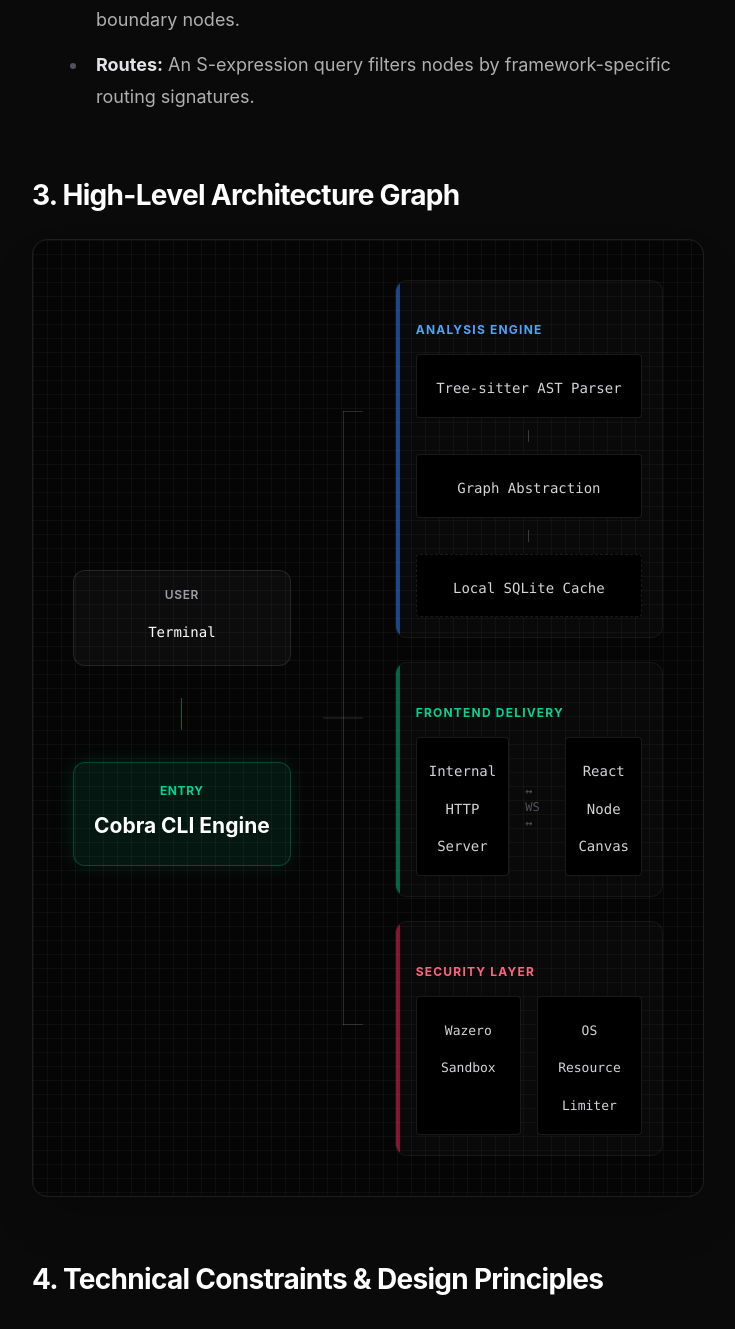
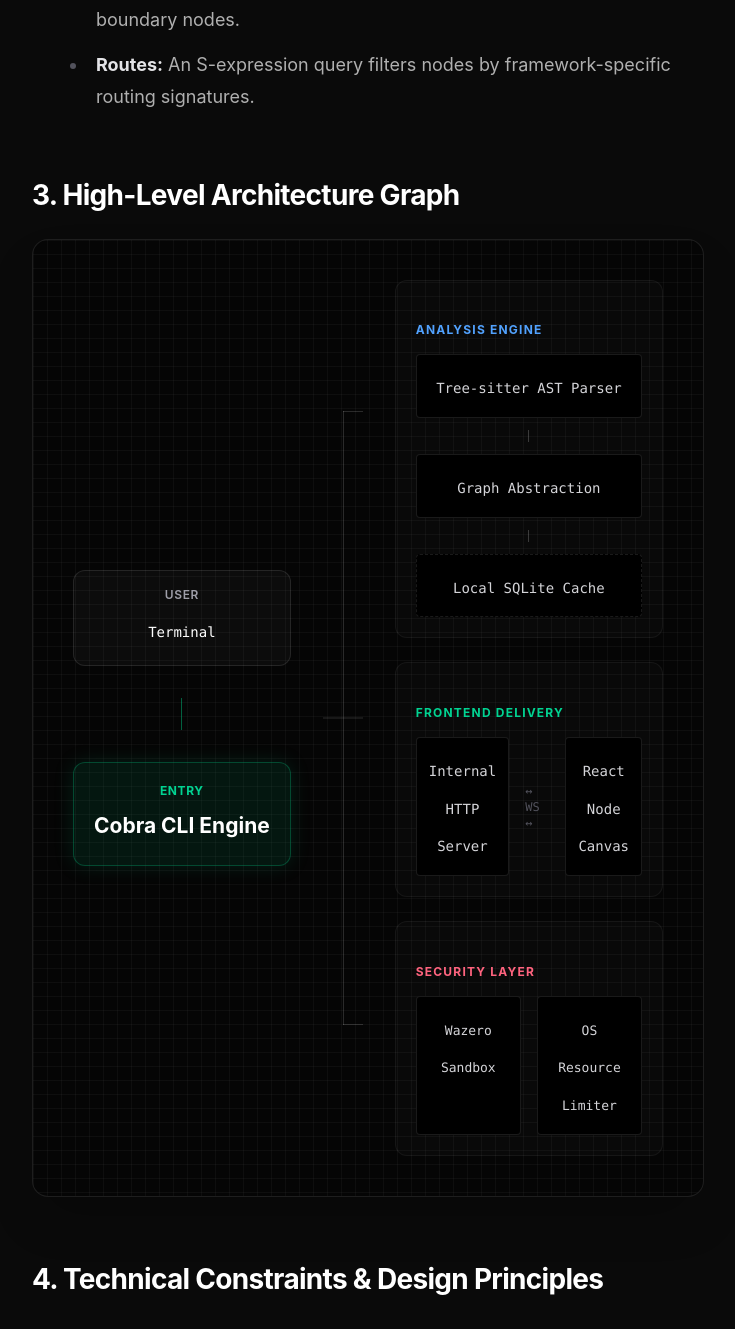
Before and after one commit to animesh-94/Onboard-CLI, a React (Vite) app in the folder ui/: page /blog/1 in a window 1280 px wide. Shown: the part 2645-3974 px from the top of the page, without its empty margins (272-1007 px from the left). Built offline with nearby package versions, Linux system fonts and the light colour scheme.

Commit message:
fix: hide scrollbar in bento grid and remove colored side borders in architecture diagram

```diff
--- a/ui/src/components/ArchitectureDiagram.tsx
+++ b/ui/src/components/ArchitectureDiagram.tsx
@@ -37,7 +37,6 @@ export default function ArchitectureDiagram() {
 
           {/* Analysis Engine */}
           <div className="bg-white/[0.02] border border-white/[0.05] rounded-xl p-5 relative overflow-hidden">
-            <div className="absolute top-0 left-0 w-1 h-full bg-blue-500/50" />
             <h4 className="text-blue-400 text-xs font-bold tracking-widest mb-4">ANALYSIS ENGINE</h4>
             <div className="flex flex-col gap-3">
               <div className="bg-black border border-white/[0.1] rounded p-3 text-center">
@@ -60,7 +59,6 @@ export default function ArchitectureDiagram() {
 
           {/* Frontend Delivery */}
           <div className="bg-white/[0.02] border border-white/[0.05] rounded-xl p-5 relative overflow-hidden">
-            <div className="absolute top-0 left-0 w-1 h-full bg-emerald-500/50" />
             <h4 className="text-emerald-400 text-xs font-bold tracking-widest mb-4">FRONTEND DELIVERY</h4>
             <div className="flex flex-col sm:flex-row gap-4 items-center">
               <div className="flex-1 bg-black border border-white/[0.1] rounded p-3 text-center w-full">
@@ -75,7 +73,6 @@ export default function ArchitectureDiagram() {
 
           {/* Security Layer */}
           <div className="bg-white/[0.02] border border-white/[0.05] rounded-xl p-5 relative overflow-hidden">
-            <div className="absolute top-0 left-0 w-1 h-full bg-rose-500/50" />
             <h4 className="text-rose-400 text-xs font-bold tracking-widest mb-4">SECURITY LAYER</h4>
             <div className="flex gap-4">
               <div className="flex-1 bg-black border border-white/[0.1] rounded p-3 text-center">
--- a/ui/src/components/BentoGrid.tsx
+++ b/ui/src/components/BentoGrid.tsx
@@ -229,7 +229,7 @@ export default function BentoGrid() {
             subtitle="Don't just read code see it. Spawns a localized React canvas bridging terminal AST outputs to high-fidelity visual node graphs."
             description="Instantly translate tens of thousands of lines of complex logic into a navigable, infinite canvas. Running onboard map spins up a secure, zero-telemetry local rendering engine. Zoom effortlessly from a macro-architecture overview down to individual function execution threads. By hooking into runtime traces, the mapper illuminates active data pathways, letting you watch how payloads move through your system in real-time."
             imageNode={
-              <div className="w-full h-full min-h-[350px] md:min-h-[450px] border border-white/[0.05] rounded-xl bg-[#050505] shadow-2xl relative overflow-x-auto overflow-y-hidden flex flex-col font-mono scrollbar-hide">
+              <div className="w-full h-full min-h-[350px] md:min-h-[450px] border border-white/[0.05] rounded-xl bg-[#050505] shadow-2xl relative overflow-x-auto overflow-y-hidden flex flex-col font-mono [&::-webkit-scrollbar]:hidden [-ms-overflow-style:none] [scrollbar-width:none]">
                 <div className="min-w-[800px] h-full relative flex-1">
                   {/* Canvas Background Grid */}
                   <div className="absolute inset-0 opacity-30 bg-[linear-gradient(to_right,#80808012_1px,transparent_1px),linear-gradient(to_bottom,#80808012_1px,transparent_1px)] bg-[size:24px_24px]" />
```
